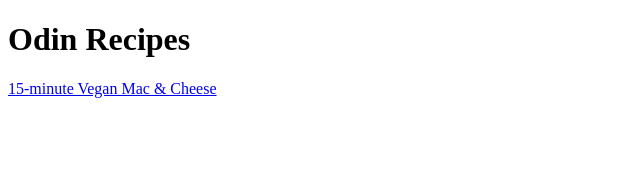
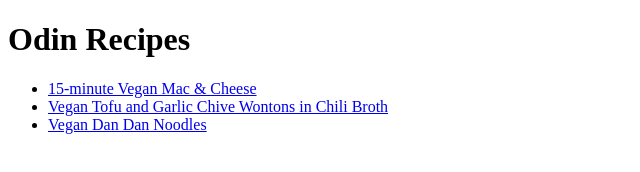
Before and after one commit to patchison/odin-recipes, a plain HTML site: page index.html in a window 1280 px wide. Shown: the whole page, without its empty margins (0-640 px from the left). Drawn offline with Linux system fonts and the light colour scheme.

Commit message:
Modified index.html

```diff
--- a/index.html
+++ b/index.html
@@ -6,6 +6,11 @@
     </head>
     <body>
         <h1>Odin Recipes</h1>
-        <a href="recipes/veganmacncheese.html">15-minute Vegan Mac & Cheese</a>
+        <ul>
+            <li><a href="recipes/veganmacncheese.html">15-minute Vegan Mac & Cheese</a></li>
+            <li><a href="recipes/wontons.html">Vegan Tofu and Garlic Chive Wontons in Chili Broth</a></li>
+            <li><a href="recipes/dandan.html">Vegan Dan Dan Noodles</a></li>
+        </ul>
+
     </body>
 </html>
```
